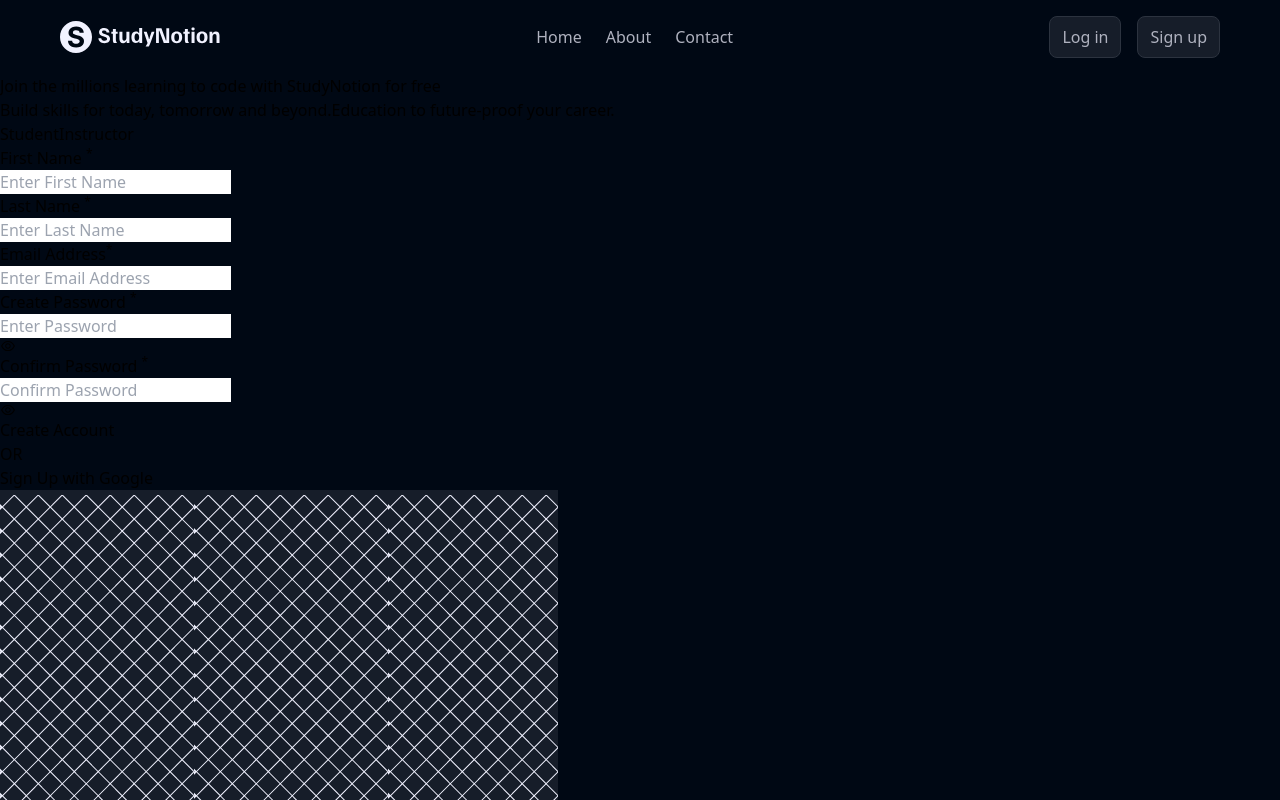
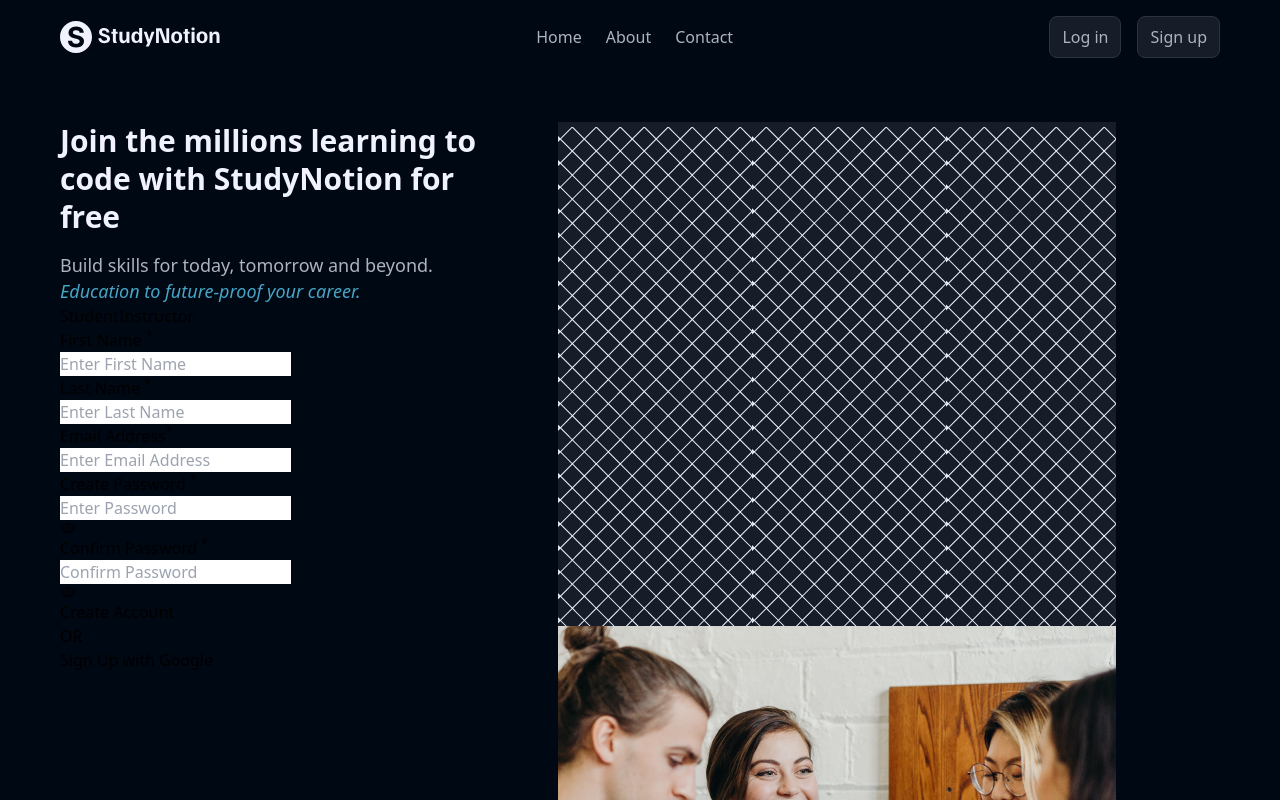
Before and after one commit to Prachi24599/study-notion, a React (Create React App) app: page /signup in a window 1280 px wide. Built offline with nearby package versions, Linux system fonts and the light colour scheme.

Commit message:
Template heading styled

```diff
--- a/src/components/Template.js
+++ b/src/components/Template.js
@@ -5,12 +5,15 @@
 
 const Template = ({ title, desc1, desc2, image, formType, setIsLoggedIn }) => {
   return (
-    <div>
-      <div>
-        <h1>{title}</h1>
-        <p>
-          <span>{desc1}</span>
-          <span>{desc2}</span>
+    <div className="flex w-11/12 max-w-[1160px] py-12 mx-auto gap-x-12 gap-y-0">
+      <div className="w-11/12 max-w-[450px]">
+        <h1 className="text-richblack-5 font-semibold text-[1.875rem] leading-[2.375rem]">
+          {title}
+        </h1>
+        <p className="text-[1.125rem] leading-[1.625rem] mt-4">
+          <span className="text-richblack-100">{desc1}</span>
+          <br />
+          <span className="text-blue-100 italic">{desc2}</span>
         </p>
 
         {formType === "signup" ? (
```
